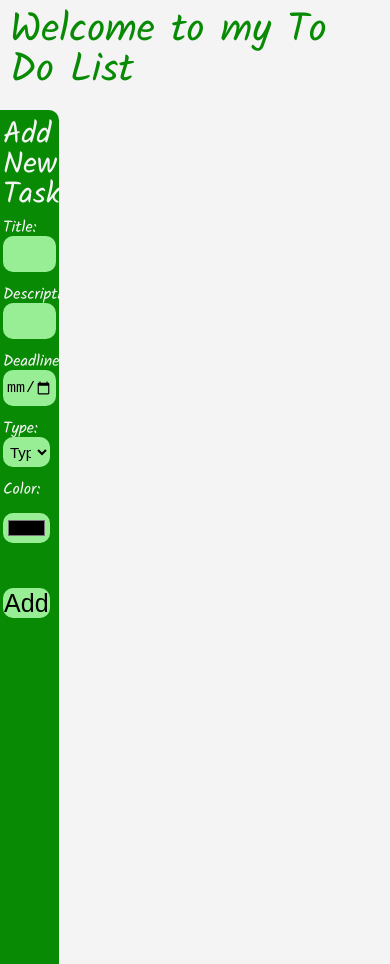
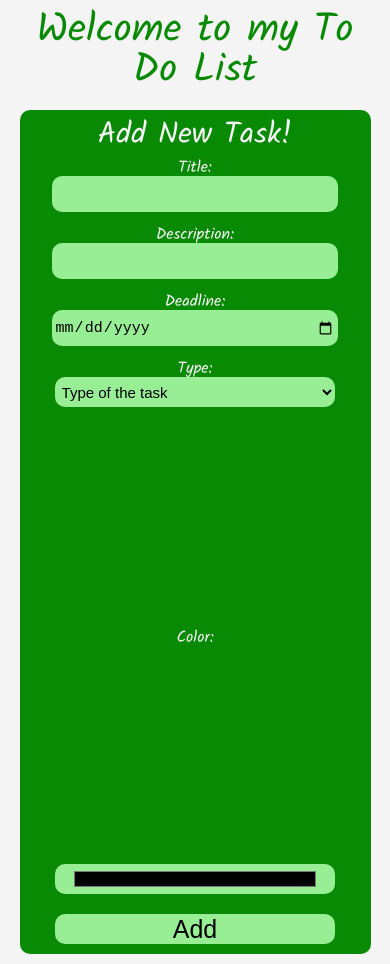
Before and after one commit to Iveteras/Iveteras-Iveteras-todo-list-Js-oop, a plain HTML site: page index.html in a window 390 px wide. Drawn offline with Linux system fonts and the light colour scheme.

Commit message:
adding responsive design

```diff
--- a/style/main.css
+++ b/style/main.css
@@ -4,9 +4,6 @@ html, body{
     height: 100%;
 }
 header{
-    display: flex;
-    justify-content: space-between;
-    align-items: center;
     padding: 10px;
     margin-bottom: 10px;
 }
@@ -72,3 +69,24 @@ section{
 #form-button:hover, #trash:hover{
     cursor: pointer;
 }
+@media(max-width: 768px){
+    .main-title{
+        text-align: center;
+    }
+    section{
+        flex-direction: column;
+        margin-bottom: 10px;
+    }
+    .form{
+        width: 90%;
+        border-radius: 10px;
+        margin: auto;
+        text-align: center;
+    }
+    .form label{
+        margin: auto;
+    }
+    #form-color, .form button{
+        margin: 10px auto;
+    }
+}
```
